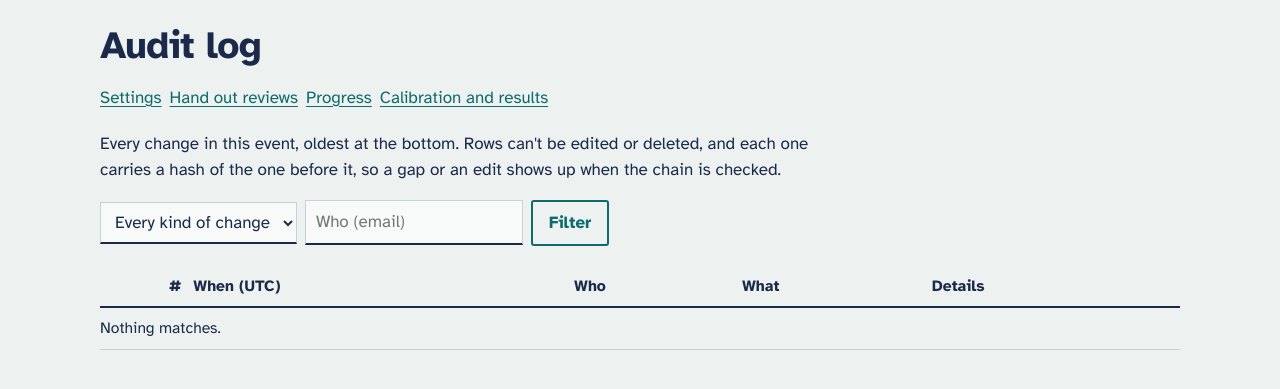
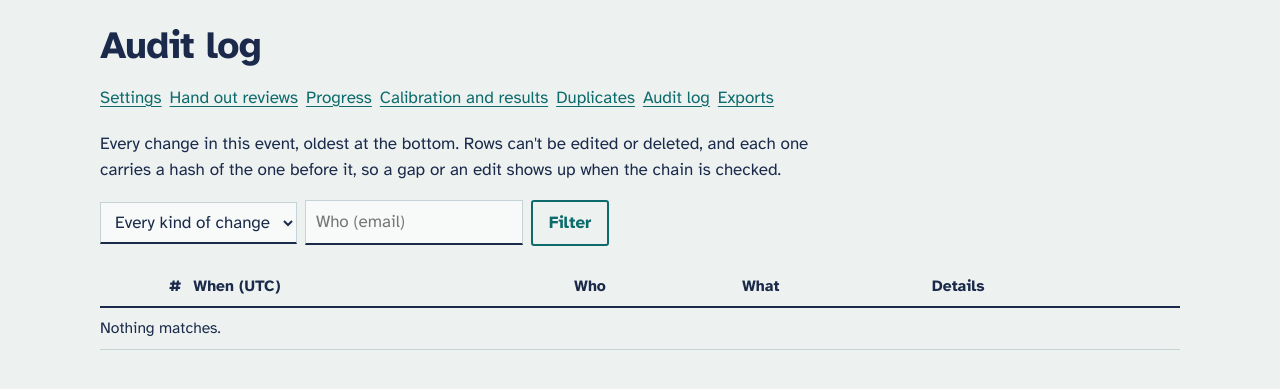
Before and after one commit to keirsalterego/ballotbench, a Django app: template src/portal/templates/portal/organizer/audit.html in a window 1280 px wide. Shown: the part 66-455 px from the top of the page. Run offline with Django 5.2, Linux system fonts and the light colour scheme; the template is opened without the code that fills it, so the values that code supplies are empty.

Commit message:
Route the oversight pages and add them to the organizer tools

```diff
--- a/src/portal/templates/portal/organizer/_nav.html
+++ b/src/portal/templates/portal/organizer/_nav.html
@@ -3,4 +3,7 @@
   <a href="{% url 'assign' event.slug %}">Hand out reviews</a>
   <a href="{% url 'progress' event.slug %}">Progress</a>
   <a href="{% url 'calibration' event.slug %}">Calibration and results</a>
+  <a href="{% url 'duplicates' event.slug %}">Duplicates</a>
+  <a href="{% url 'audit' event.slug %}">Audit log</a>
+  <a href="{% url 'exports' event.slug %}">Exports</a>
 </nav>
--- a/src/portal/urls.py
+++ b/src/portal/urls.py
@@ -1,7 +1,7 @@
 from django.contrib.auth import views as auth_views
 from django.urls import path
 
-from . import api, exports, judge, organizer, participant, progress, results, views
+from . import api, exports, judge, organizer, oversight, participant, progress, results, views
 
 urlpatterns = [
     path("", views.gallery),
@@ -40,6 +40,10 @@ urlpatterns = [
     path("events/<slug:slug>/manage/calibration", results.calibration_page, name="calibration"),
     path("events/<slug:slug>/manage/publish", results.publish, name="publish"),
     path("events/<slug:slug>/results", results.results_page, name="results"),
+    path("events/<slug:slug>/manage/audit", oversight.audit_page, name="audit"),
+    path("events/<slug:slug>/manage/duplicates", oversight.duplicates, name="duplicates"),
+    path("events/<slug:slug>/manage/duplicates/<int:pk>", oversight.resolve_duplicate, name="duplicate-resolve"),
+    path("events/<slug:slug>/manage/exports", oversight.exports_page, name="exports"),
 
     path("judge", judge.queue, name="judge-queue"),
     path("judge/assignments/<int:pk>", judge.assignment_page, name="judge-assignment"),
```
